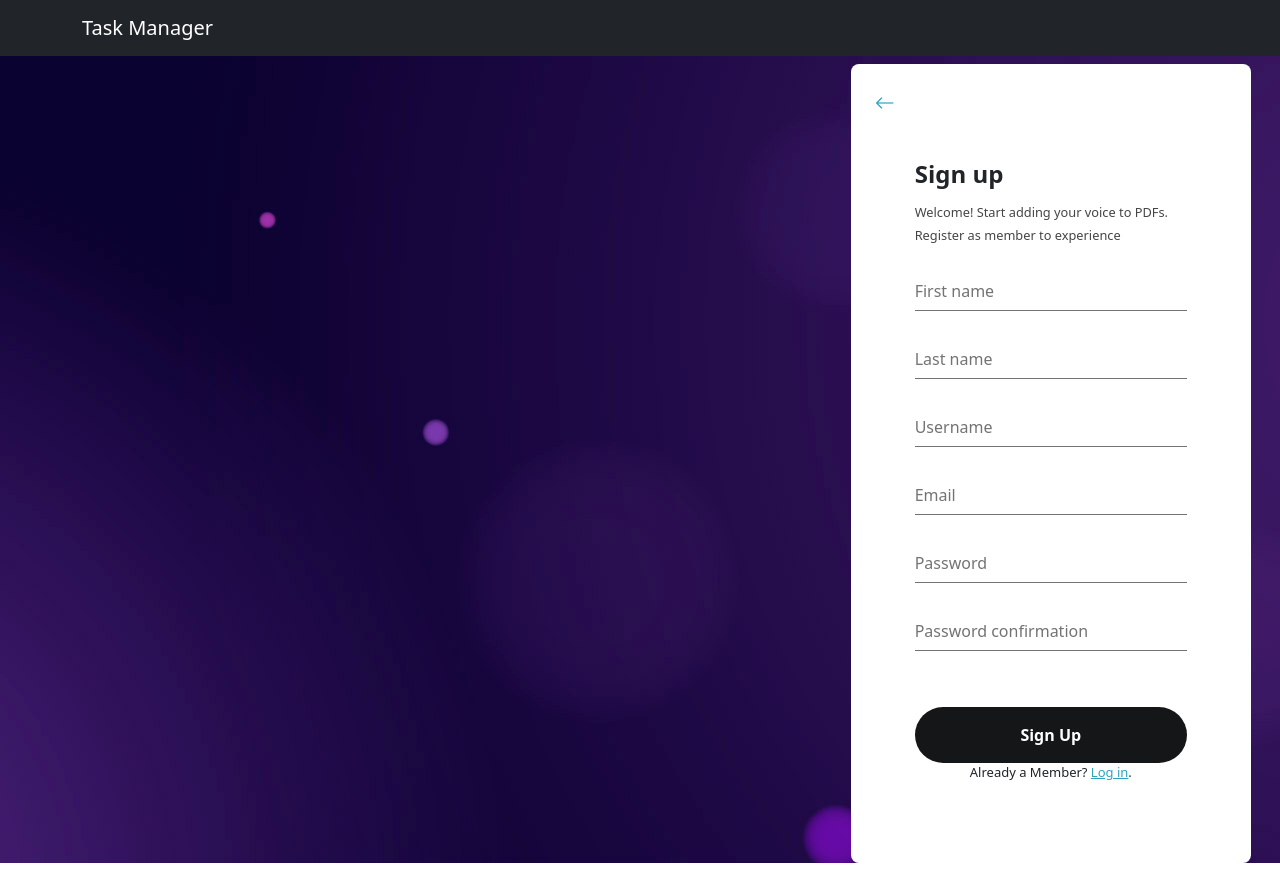
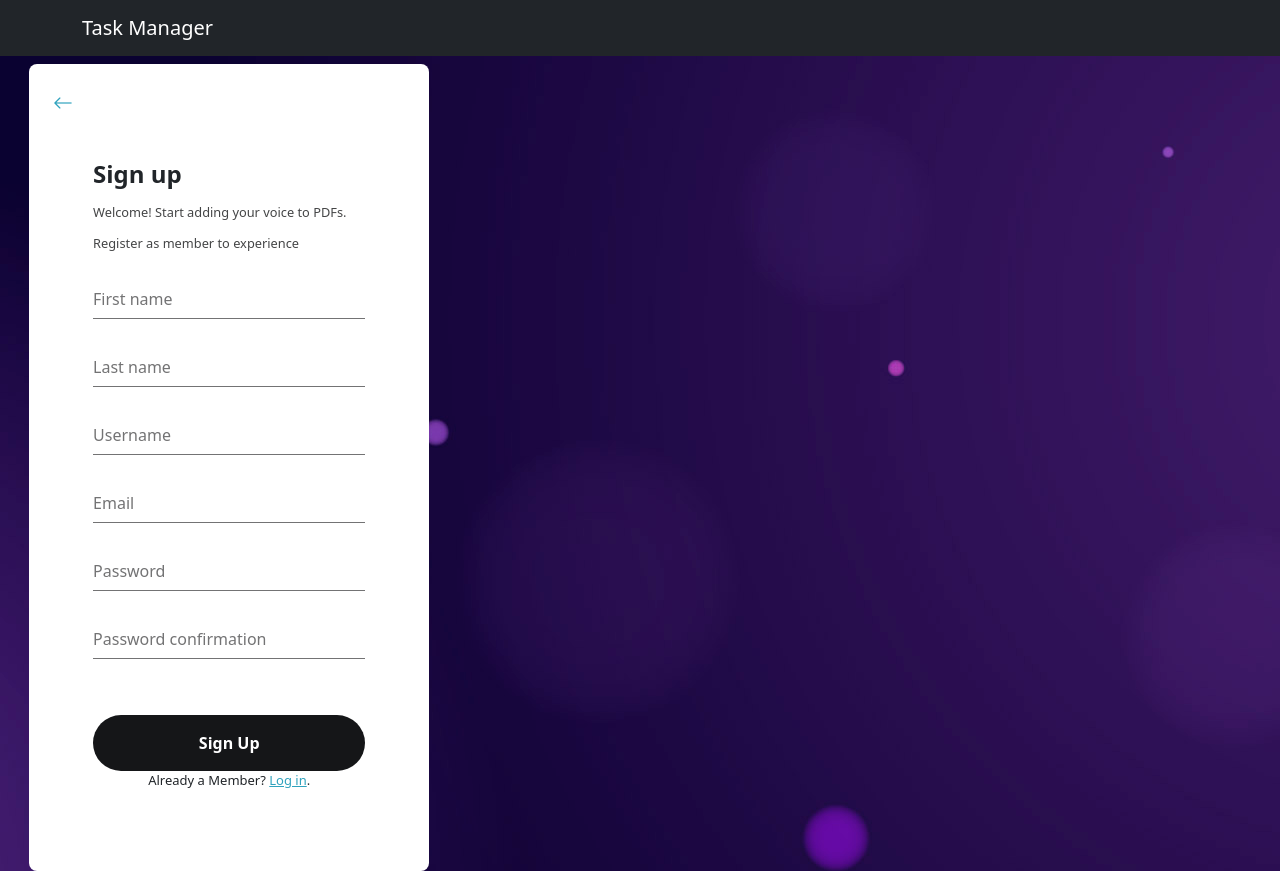
Before and after one commit to Issaabdi1/Crimson, a Django app: page /sign_up/ in a window 1280 px wide. Run offline with Django 4.2, Linux system fonts and the light colour scheme; some libraries are stand-ins or nearby versions.

Commit message:
Refactor signup and login static files

```diff
--- a/static/css/log_in.css
+++ b/static/css/login_and_signup.css
@@ -13,7 +13,7 @@
 html {
     font-size: 16px;
     line-height: 1.5;
-    font-family: "Raleway";
+    font-family: "Raleway", serif;
 }
 
 body {
@@ -32,7 +32,12 @@ img {
     top: -40px;
 }
 
-.loginContainer {
+.backFont {
+    font-size: 20px;
+    font-weight: bold;
+}
+
+.mainContainer {
     border: 1rem;
     padding: .5rem;
     display: grid;
@@ -41,7 +46,7 @@ img {
     height: 100vh;
 }
 
-.well {
+.formContainer {
     background-color: white;
     padding: 4rem;
     display: flex;
@@ -104,14 +109,6 @@ input {
 input:focus {
     border-color: var(--gray-base);
 }
-
-/*input:focus + label,*/
-/*input:valid + label{*/
-/*    !*transform: translateY(-1.25rem);*!*/
-/*    top: 0;*/
-/*    font-size: 0.8125rem;*/
-/*    color: var(--gray-base);*/
-/*}*/
 
 a {
     color: var(--accent-base);
@@ -209,8 +206,3 @@ a:hover {
         transform: scale(1);
     }
 }
-
-.backFont {
-    font-size: 20px;
-    font-weight: bold;
-}
--- a/static/css/sign_up.css
+++ /dev/null
@@ -1,207 +0,0 @@
-@import url("https://fonts.googleapis.com/css?family=Raleway:400,400i,700");
-
-:root {
-    --success-base: #1fa47c;
-    --gray-base: #151618;
-    --accent-tint-90: #eaf6f8;
-    --gray-tint-10: #2c2d2f;
-    --gray-tint-20: #444546;
-    --gray-tint-40: #737374;
-    --accent-base: #2fa2bd;
-}
-
-html {
-    font-size: 16px;
-    line-height: 1.5;
-    font-family: "Raleway";
-}
-
-body {
-    background-image: url("../image/3418448.jpg");
-}
-
-img {
-    display: block;
-    width: 100%;
-    height: auto;
-}
-
-#backLink {
-    position: absolute;
-    left: -40px;
-    top: -40px;
-}
-
-.loginContainer {
-    border: 1rem;
-    padding: .5rem;
-    display: grid;
-    grid-template-columns: 40fr 19fr 1fr;
-    align-items: center;
-    height: 100vh;
-}
-
-.well {
-    background-color: white;
-    padding: 4rem;
-    display: flex;
-    flex-direction: column;
-    align-items: center;
-    justify-content: space-between;
-    align-self: stretch;
-    border-radius: .5rem;
-}
-
-h1 {
-    font-size: 1.5rem;
-    font-weight: 700;
-    margin: 0 0 0.5em;
-}
-
-h3 {
-    font-size: 0.8rem;
-    font-weight: 200;
-    color: var(--gray-tint-20);
-}
-
-hggroup {
-    text-align: center;
-    margin-bottom: 4rem;
-}
-
-a, p {
-    font-size: 0.8125rem;
-}
-
-form {
-    width: 100%;
-}
-
-form > div {
-    position: relative;
-    margin-bottom: 2rem;
-}
-
-label {
-    color: var(--gray-tint-40);
-    position: absolute;
-    left: 0;
-    top: 0.25rem;
-    transition: all 0.3s;
-    cursor: pointer;
-}
-
-input {
-    border: none;
-    border-bottom: 1px solid var(--gray-tint-40);
-    height: 2.25rem;
-    width: 100%;
-    outline: none;
-    transition: border-color 0.3s ease;
-}
-
-input:focus {
-    border-color: var(--gray-base);
-}
-
-a {
-    color: var(--accent-base);
-    transition: color 0.3s ease;
-}
-
-a:hover {
-    color: var(--gray-base);
-}
-
-#forgot-passwd {
-    display: block;
-    margin-bottom: 4rem;
-}
-
-/* buttons */
-
-.button {
-    width: 100%;
-    background-color: var(--gray-base);
-    appearence: none;
-    border: none;
-    padding: 1rem 2rem;
-    color: white;
-    font-size: 1rem;
-    cursor: pointer;
-    border-radius: 100px;
-    font-weight: bold;
-    transition: background-color 0.3s, transform 0.2s;
-
-}
-
-.button:hover {
-    background-color: var(--gray-tint-10);
-}
-
-.button:active {
-    transform: translate3d(3px, 3px, 0);
-}
-
-.button-loader {
-    display: flex;
-    gap: .25rem;
-}
-
-.button-loader > div {
-    width: .8rem;
-    height: .8rem;
-    background-color: white;
-    border-radius: 50%;
-    animation: 1.2s infinite ease-in-out scaleUp;
-}
-
-.button-loader div:nth-child(1) {
-    animation-delay: -0.32s;
-}
-
-.button-loader div:nth-child(2) {
-    animation-delay: -0.16s;
-}
-
-.button {
-    display: flex;
-    justify-content: center;
-    align-items: center;
-    min-height: 3.5rem;
-}
-
-.button-loader {
-    display: none;
-}
-
-.button.loading .button-text {
-    display: none;
-}
-
-.button.loading .button-loader {
-    display: flex;
-}
-
-.button.success {
-    background-color: var(--success-base);
-}
-
-.button.loading {
-    cursor: wait;
-}
-
-
-@keyframes scaleUp {
-    0%, 80%, 100% {
-        transform: scale(0);
-    }
-    40% {
-        transform: scale(1);
-    }
-}
-
-.backFont {
-    font-size: 20px;
-    font-weight: bold;
-}
--- a/tasks/templates/sign_up.html
+++ b/tasks/templates/sign_up.html
@@ -2,11 +2,10 @@
 {% block content %}
     {% load static %}
     {% load widget_tweaks %}
-    <link href="{% static "css/sign_up.css" %}" rel="stylesheet">
-    <div class="loginContainer">
-        <div>
-        </div>
-        <div class="well">
+    <link href="{% static "css/login_and_signup.css" %}" rel="stylesheet">
+    <div class="mainContainer">
+        <div></div>
+        <div class="formContainer">
             <form action="{% url 'sign_up' %}" method="post">
                 {% csrf_token %}
                 <div>
@@ -14,8 +13,8 @@
                 </div>
                 <hggroup class="text-start">
                     <h1>Sign up</h1>
-                    <h3 style="margin-top: 1rem">Welcome! Start adding your voice to PDFs.</h3>
-                    <h3>Register as member to experience</h3>
+                    <h2 style="margin-top: 1rem">Welcome! Start adding your voice to PDFs.</h2>
+                    <h2>Register as member to experience</h2>
                 </hggroup>
                 <br>
                 {{ form.as_div }}
@@ -26,6 +25,7 @@
             </form>
             <p>Already a Member? <a href="{% url 'log_in' %}">Log in</a>.</p>
         </div>
+        <div></div>
     </div>
     <script src="{% static 'js/form_input_label_handler.js' %}"></script>
 {% endblock %}
```
Also changed, not shown: tasks/templates/log_in.html (+4 -5 lines).
